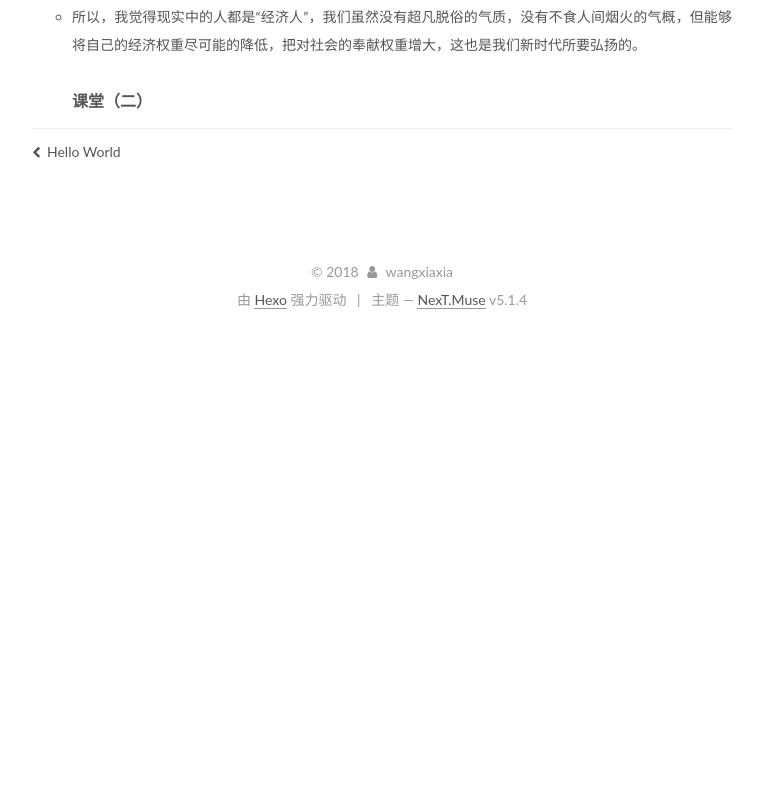
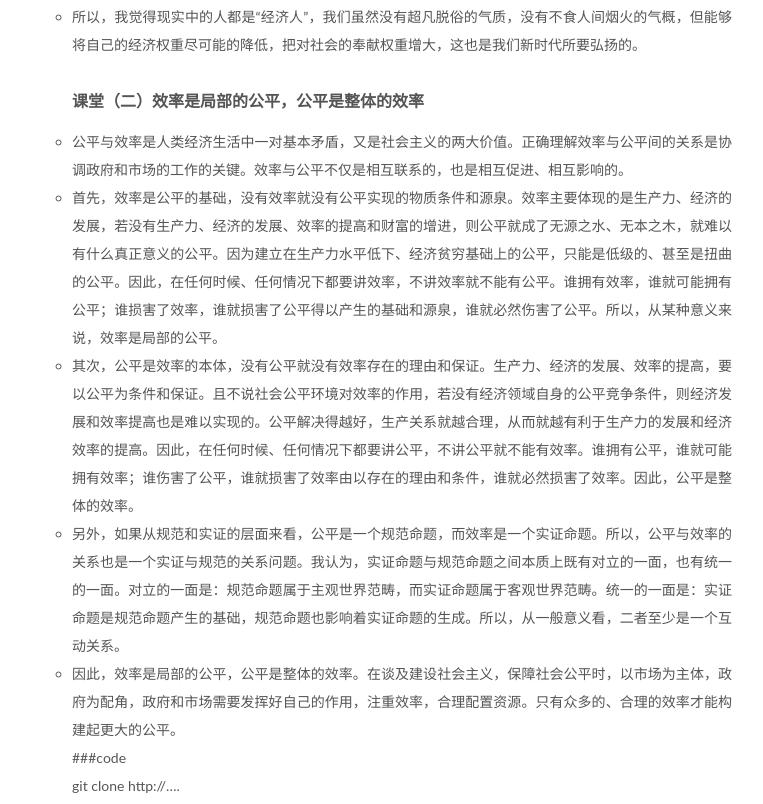
Before and after one commit to wangxiaxiaxia/wangxiaxia.github.io, a plain HTML site: page 2018/09/28/writing/index.html in a window 1280 px wide. Shown: the part 978-1782 px from the top of the page, without its empty margins (98-861 px from the left). Before the commit the page ends 1312 px from the top, so only its background shows below. Drawn offline with Linux system fonts and the light colour scheme.

Commit message:
Site updated: 2018-10-11 15:30:29

```diff
--- a/2018/09/28/writing/index.html
+++ b/2018/09/28/writing/index.html
@@ -86,7 +86,7 @@
 <meta property="og:site_name" content="Wxia">
 <meta property="og:description" content="课堂（一） 当今社会经济飞速发展，人们的生活水平大幅度提高。但是，经济的发展另一面展示出来的是行业间激烈竞争，行业内人员也在“勾心斗角”，他们所做的几乎都是在谋求自身利益的发展。在我们生活中，时常听到的一句话是：现在的人都好现实啊！的确，正如课程中所问到的：现实中的人都是“经济人”吗？ 我是完全支持这个观点的。纵观世间万物，不管人类、动物还是植物，他们都会去努力改变环境来使自己能够适应生存，达尔文">
 <meta property="og:locale" content="zh-Hans">
-<meta property="og:updated_time" content="2018-09-29T07:43:09.739Z">
+<meta property="og:updated_time" content="2018-10-11T07:29:54.017Z">
 <meta name="twitter:card" content="summary">
 <meta name="twitter:title" content="公共经济学">
 <meta name="twitter:description" content="课堂（一） 当今社会经济飞速发展，人们的生活水平大幅度提高。但是，经济的发展另一面展示出来的是行业间激烈竞争，行业内人员也在“勾心斗角”，他们所做的几乎都是在谋求自身利益的发展。在我们生活中，时常听到的一句话是：现在的人都好现实啊！的确，正如课程中所问到的：现实中的人都是“经济人”吗？ 我是完全支持这个观点的。纵观世间万物，不管人类、动物还是植物，他们都会去努力改变环境来使自己能够适应生存，达尔文">
@@ -344,7 +344,12 @@
         <h4 id="课堂（一）"><a href="#课堂（一）" class="headerlink" title="课堂（一）"></a>课堂（一）</h4><ul>
 <li>当今社会经济飞速发展，人们的生活水平大幅度提高。但是，经济的发展另一面展示出来的是行业间激烈竞争，行业内人员也在“勾心斗角”，他们所做的几乎都是在谋求自身利益的发展。在我们生活中，时常听到的一句话是：现在的人都好现实啊！的确，正如课程中所问到的：现实中的人都是“经济人”吗？ 我是完全支持这个观点的。纵观世间万物，不管人类、动物还是植物，他们都会去努力改变环境来使自己能够适应生存，达尔文的”物竞天择，适者生存，优胜劣汰“理论在这里体现得淋漓尽致。世间万物，但凡是存在的，生来就有求生的本能。都免不了会为了经济或非经济因素去做个“经济人”。人类这个物种相对比于其他物种来说比较特殊。我们拥有着最高的智慧，随着社会进步发展，我们逐步迈向经济社会，而也正是这样，经济成为了普通人生存的基本。而在这个过程中，普通人会为了经济因素而进行着或多或少的自利打算。而当普通人逐步实现了自己的财产自由时，他们会开始追求精神自由，迈向非经济因素，诸如：声誉，权利，地位等。这个过程也正符合经济学中：人的欲望是无穷的，这个观点。而其他物种自利的目的就比较单纯，纯粹是为了生存，我们人类会去思考如何更好的生存？活的有意义？转而去追求那些非经济因素。</li>
 <li>这样从经济学角度去看待生活的点滴，你会发现别样的天地。拿我们身边经常发生的事来说：警察叔叔在马路上指挥交通。从经济学角度来看，背后驱动他的是他所拿的工资。当然，我们生活中的种种，并不是绝对化的，背后驱动的因素还有很多，我们不能否认人性，关爱，奉献等因素。你可以把经济看成一个函数，其他因素也都看成函数，我们的所作所为就是这些函数组合的效果，当某人把经济看的过重时，那么其权重就相应的变大，所为也就会更偏向于经济因素，于是会出现“唯利是图”的人。当某人拥有较大奉献精神的权重时，他的所为就会偏向于奉献因素，但其经济因素权重不会为0。</li>
-<li>所以，我觉得现实中的人都是“经济人”，我们虽然没有超凡脱俗的气质，没有不食人间烟火的气概，但能够将自己的经济权重尽可能的降低，把对社会的奉献权重增大，这也是我们新时代所要弘扬的。<h4 id="课堂（二）"><a href="#课堂（二）" class="headerlink" title="课堂（二）"></a>课堂（二）</h4></li>
+<li>所以，我觉得现实中的人都是“经济人”，我们虽然没有超凡脱俗的气质，没有不食人间烟火的气概，但能够将自己的经济权重尽可能的降低，把对社会的奉献权重增大，这也是我们新时代所要弘扬的。<h4 id="课堂（二）效率是局部的公平，公平是整体的效率"><a href="#课堂（二）效率是局部的公平，公平是整体的效率" class="headerlink" title="课堂（二）效率是局部的公平，公平是整体的效率"></a>课堂（二）效率是局部的公平，公平是整体的效率</h4></li>
+<li>公平与效率是人类经济生活中一对基本矛盾，又是社会主义的两大价值。正确理解效率与公平间的关系是协调政府和市场的工作的关键。效率与公平不仅是相互联系的，也是相互促进、相互影响的。</li>
+<li>首先，效率是公平的基础，没有效率就没有公平实现的物质条件和源泉。效率主要体现的是生产力、经济的发展，若没有生产力、经济的发展、效率的提高和财富的增进，则公平就成了无源之水、无本之木，就难以有什么真正意义的公平。因为建立在生产力水平低下、经济贫穷基础上的公平，只能是低级的、甚至是扭曲的公平。因此，在任何时候、任何情况下都要讲效率，不讲效率就不能有公平。谁拥有效率，谁就可能拥有公平；谁损害了效率，谁就损害了公平得以产生的基础和源泉，谁就必然伤害了公平。所以，从某种意义来说，效率是局部的公平。</li>
+<li>其次，公平是效率的本体，没有公平就没有效率存在的理由和保证。生产力、经济的发展、效率的提高，要以公平为条件和保证。且不说社会公平环境对效率的作用，若没有经济领域自身的公平竞争条件，则经济发展和效率提高也是难以实现的。公平解决得越好，生产关系就越合理，从而就越有利于生产力的发展和经济效率的提高。因此，在任何时候、任何情况下都要讲公平，不讲公平就不能有效率。谁拥有公平，谁就可能拥有效率；谁伤害了公平，谁就损害了效率由以存在的理由和条件，谁就必然损害了效率。因此，公平是整体的效率。</li>
+<li>另外，如果从规范和实证的层面来看，公平是一个规范命题，而效率是一个实证命题。所以，公平与效率的关系也是一个实证与规范的关系问题。我认为，实证命题与规范命题之间本质上既有对立的一面，也有统一的一面。对立的一面是：规范命题属于主观世界范畴，而实证命题属于客观世界范畴。统一的一面是：实证命题是规范命题产生的基础，规范命题也影响着实证命题的生成。所以，从一般意义看，二者至少是一个互动关系。</li>
+<li>因此，效率是局部的公平，公平是整体的效率。在谈及建设社会主义，保障社会公平时，以市场为主体，政府为配角，政府和市场需要发挥好自己的作用，注重效率，合理配置资源。只有众多的、合理的效率才能构建起更大的公平。<br>###code<br>  git clone http://….</li>
 </ul>
 
 
@@ -510,7 +515,7 @@
 
 
 
-              <div class="post-toc-content"><ol class="nav"><li class="nav-item nav-level-4"><a class="nav-link" href="#课堂（一）"><span class="nav-number">1.</span> <span class="nav-text">课堂（一）</span></a></li><li class="nav-item nav-level-4"><a class="nav-link" href="#课堂（二）"><span class="nav-number">2.</span> <span class="nav-text">课堂（二）</span></a></li></ol></div>
+              <div class="post-toc-content"><ol class="nav"><li class="nav-item nav-level-4"><a class="nav-link" href="#课堂（一）"><span class="nav-number">1.</span> <span class="nav-text">课堂（一）</span></a></li><li class="nav-item nav-level-4"><a class="nav-link" href="#课堂（二）效率是局部的公平，公平是整体的效率"><span class="nav-number">2.</span> <span class="nav-text">课堂（二）效率是局部的公平，公平是整体的效率</span></a></li></ol></div>
 
 
           </div>
--- a/css/main.css
+++ b/css/main.css
@@ -1822,7 +1822,7 @@ pre .javascript .function {
   width: 4px;
   height: 4px;
   border-radius: 50%;
-  background: #e9ff69;
+  background: #62a236;
 }
 .links-of-blogroll {
   font-size: 13px;
```
